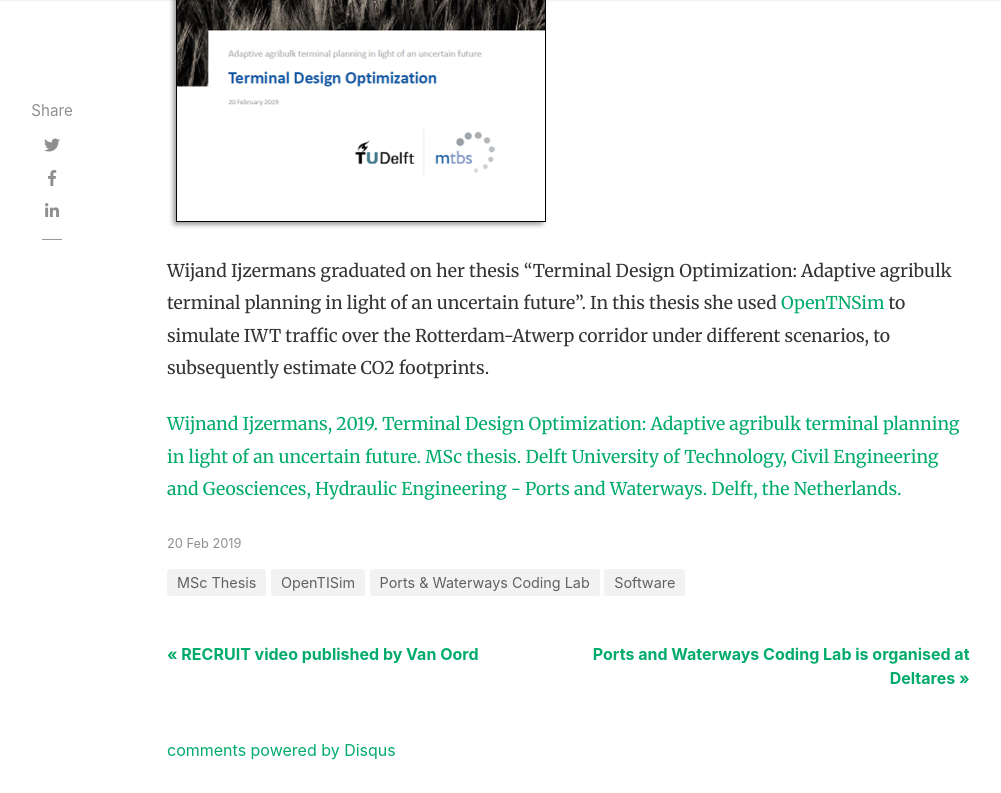
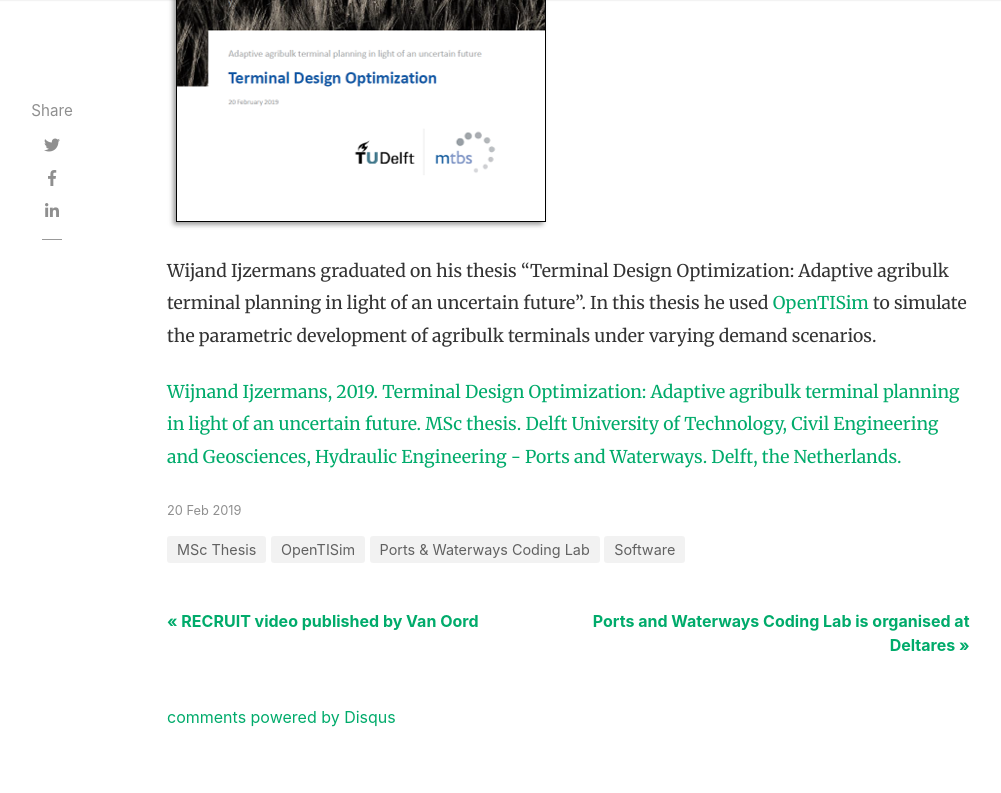
Before and after one commit to markvankoningsveld/markvankoningsveld.github.io, a Jekyll site: the page built from _posts/2019-02-20-wijand-ijzermans-graduated.md, in a window 1280 px wide and 900 px high, scrolled down 733 px, cut to the strip 0-793 px from the top of the window. Shown: the whole strip, without its empty margins (118-1119 px from the left). Built offline with Jekyll 4.4.1, drawn with Linux system fonts in a browser that asks for light colours; nearby versions of some CDN libraries; comment, search, counter and statistics services are not loaded.

Commit message:
Edits to MSc Thesis post

```diff
--- a/_posts/2019-02-20-wijand-ijzermans-graduated.md
+++ b/_posts/2019-02-20-wijand-ijzermans-graduated.md
@@ -5,6 +5,6 @@ author: mark
 categories: [Ports & Waterways Coding Lab, Software, OpenTISim, MSc Thesis]
 image: assets/images/2019-02-20-MScThesis-WijnandIJzermans.png
 ---
-Wijand Ijzermans graduated on her thesis "Terminal Design Optimization: Adaptive agribulk terminal planning in light of an uncertain future". In this thesis she used <a href="https://zenodo.org/record/3341517">OpenTNSim</a> to simulate IWT traffic over the Rotterdam-Atwerp corridor under different scenarios, to subsequently estimate CO2 footprints.
+Wijand Ijzermans graduated on his thesis "Terminal Design Optimization: Adaptive agribulk terminal planning in light of an uncertain future". In this thesis he used <a href="https://zenodo.org/record/3341606">OpenTISim</a> to simulate the parametric development of agribulk terminals under varying demand scenarios.
 
 <a href="http://resolver.tudelft.nl/uuid:7ad9be30-7d0a-4ece-a7dc-eb861ae5df24">Wijnand Ijzermans, 2019. Terminal Design Optimization: Adaptive agribulk terminal planning in light of an uncertain future. MSc thesis. Delft University of Technology, Civil Engineering and Geosciences, Hydraulic Engineering - Ports and Waterways. Delft, the Netherlands.</a>
```
